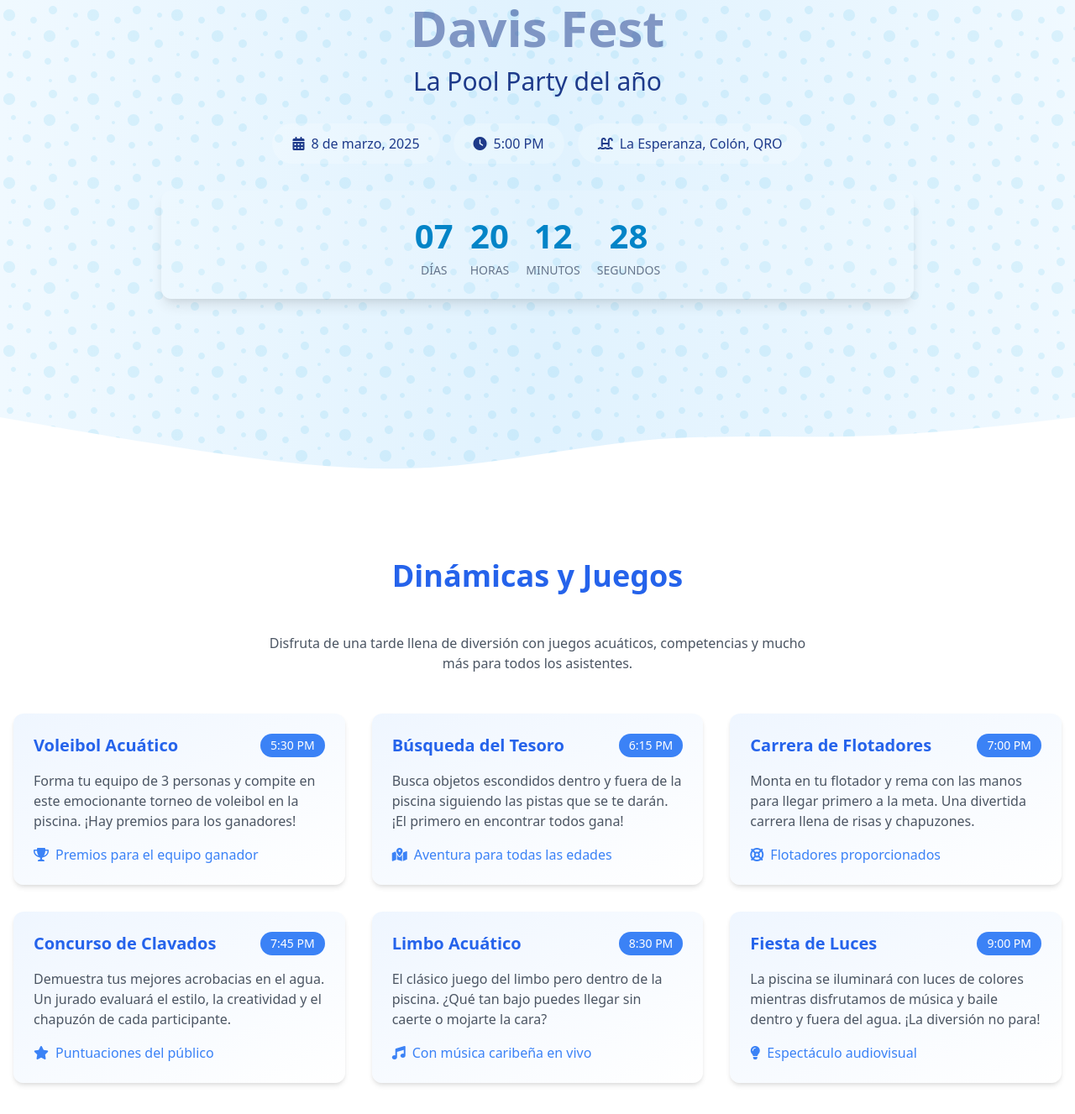
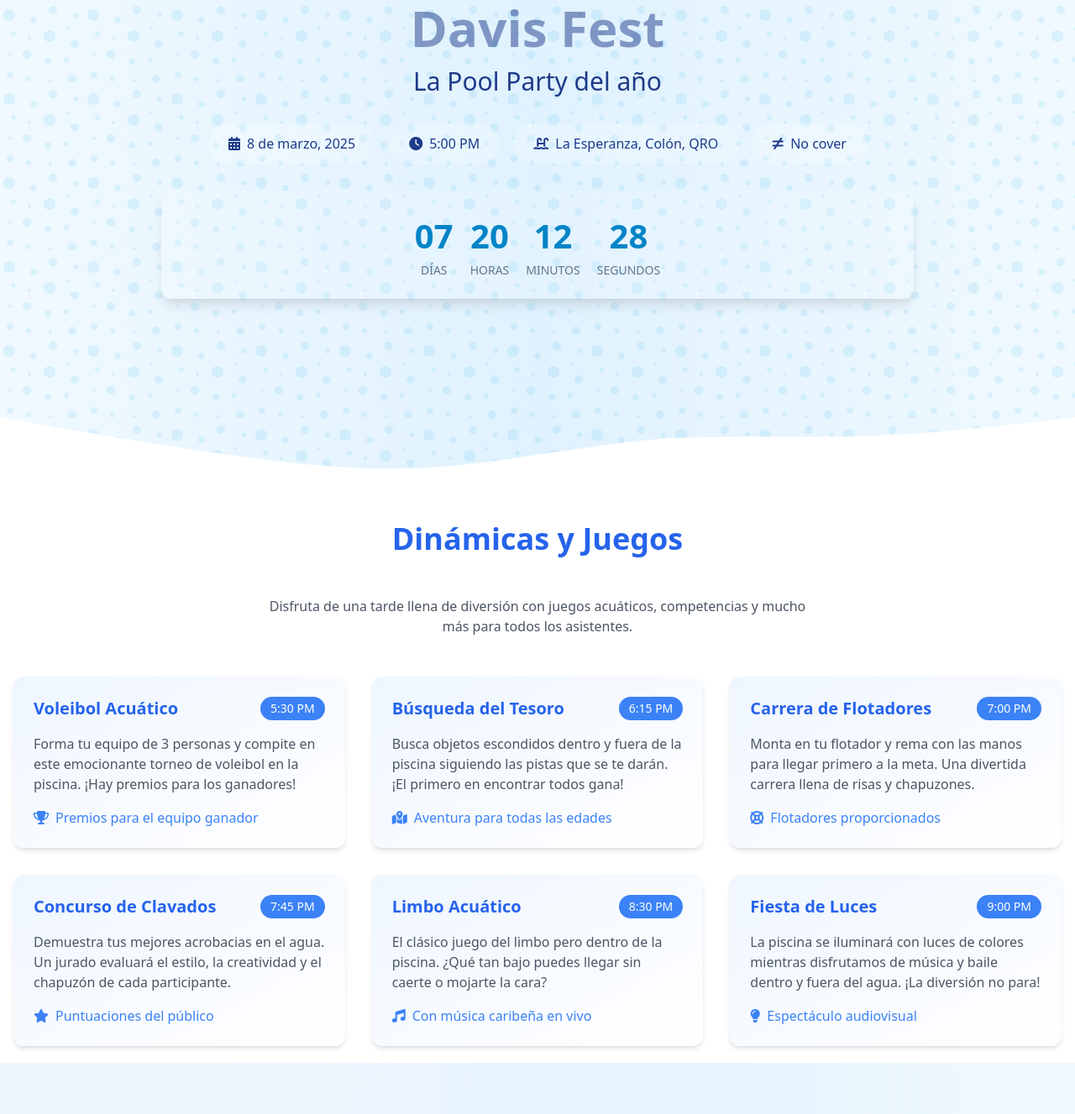
Before and after one commit to alexispathe/DavisFest, a plain HTML site: page index.html in a window 1280 px wide. Shown: the part 93-1420 px from the top of the page at 84% size. Drawn offline with nearby package versions, Linux system fonts and the light colour scheme.

Commit message:
Se agrega el no cover

```diff
--- a/index.html
+++ b/index.html
@@ -77,6 +77,10 @@
                         <i class="fas fa-swimming-pool mr-2"></i>
                         <span>La Esperanza, Colón, QRO</span>
                     </div>
+                    <div class="flex items-center bg-white bg-opacity-20 rounded-full px-6 py-3">
+                        <i class="fa-solid fa-not-equal mr-2"></i>
+                        <span>No cover</span>
+                    </div>
                 </div>
                 <div class="mt-8">
                     <div class="countdown bg-white bg-opacity-10 p-6 rounded-xl shadow-lg">
@@ -108,7 +112,7 @@
     </header>
 
     <!-- Activities Section -->
-    <section class="py-16 bg-white">
+    <section class="py-5 bg-white">
         <div class="container mx-auto px-4">
             <h2 class="text-4xl font-bold text-center mb-12 text-blue-600">Dinámicas y Juegos</h2>
             <p class="text-center text-gray-600 mb-12 max-w-2xl mx-auto">Disfruta de una tarde llena de diversión con juegos acuáticos, competencias y mucho más para todos los asistentes.</p>
@@ -221,7 +225,7 @@
     </section>
 
     <!-- Fiesta Kit Section -->
-    <section class="py-16 bg-gradient-to-r from-blue-50 to-cyan-50">
+    <section class=" bg-gradient-to-r from-blue-50 to-cyan-50">
         <div class="container mx-auto px-4">
             <h2 class="text-4xl font-bold text-center mb-12 text-blue-600">¡No olvides tu kit fiestero!</h2>
             <p class="text-center text-gray-600 mb-12 max-w-2xl mx-auto">Recomendamos traer:</p>
```
